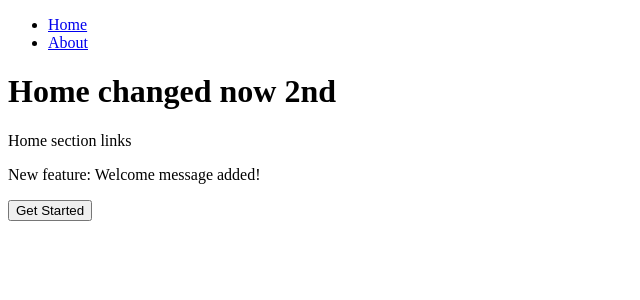
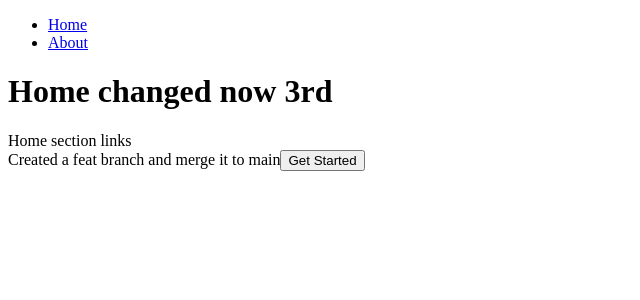
Before and after one commit to deepaksmallcase/test-release-please, a React app: page / in a window 1280 px wide. Shown: the top 300 px of the page, without its empty margins (0-640 px from the left). Built offline with nearby package versions, Linux system fonts and the light colour scheme; the HTML template or start-up script is replaced by a standard one.

Commit message:
refactor(Home): update heading and message format in Home component

```diff
--- a/src/components/Home.js
+++ b/src/components/Home.js
@@ -3,9 +3,9 @@ import React from 'react';
 const Home = () => {
   return (
     <div>
-      <h1>Home changed now 2nd</h1>
+      <h1>Home changed now 3rd</h1>
       <div>Home section links</div>
-      <p>New feature: Welcome message added!</p>
+      <span>Created a feat branch and merge it to main</span>
       <button>Get Started</button>
     </div>
   );
```
